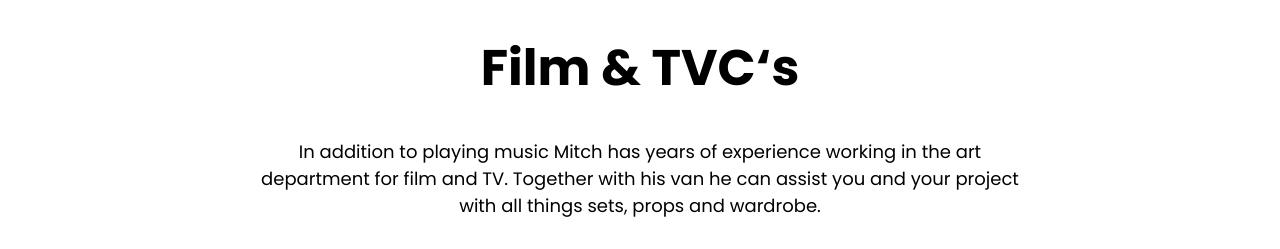
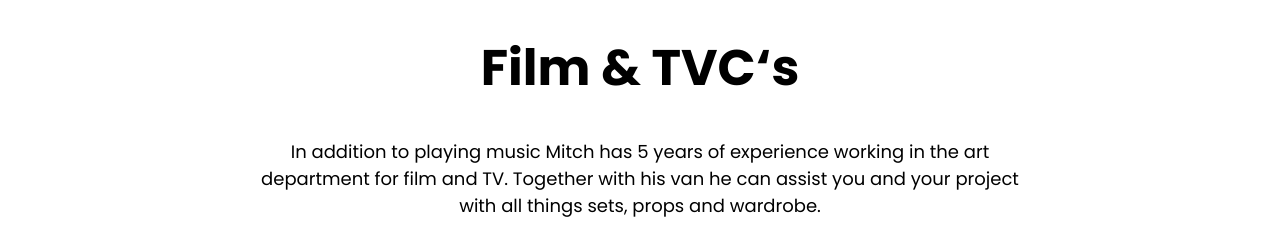
Before and after one commit to madwester/mitch-2021, a React (Create React App) app: page / in a window 1280 px wide. Shown: the part 5020-5269 px from the top of the page. Built offline with nearby package versions, Linux system fonts and the light colour scheme; no server answers.

Commit message:
copy updates

```diff
--- a/src/sections/Film.tsx
+++ b/src/sections/Film.tsx
@@ -7,7 +7,7 @@ export const Film = React.memo(() => {
     <div style={{ textAlign: "center" }}>
       <h1>Film & TVC‘s</h1>
       <p>
-        In addition to playing music Mitch has years of experience working in
+        In addition to playing music Mitch has 5 years of experience working in
         the art department for film and TV. Together with his van he can assist
         you and your project with all things sets, props and wardrobe.
       </p>
```
